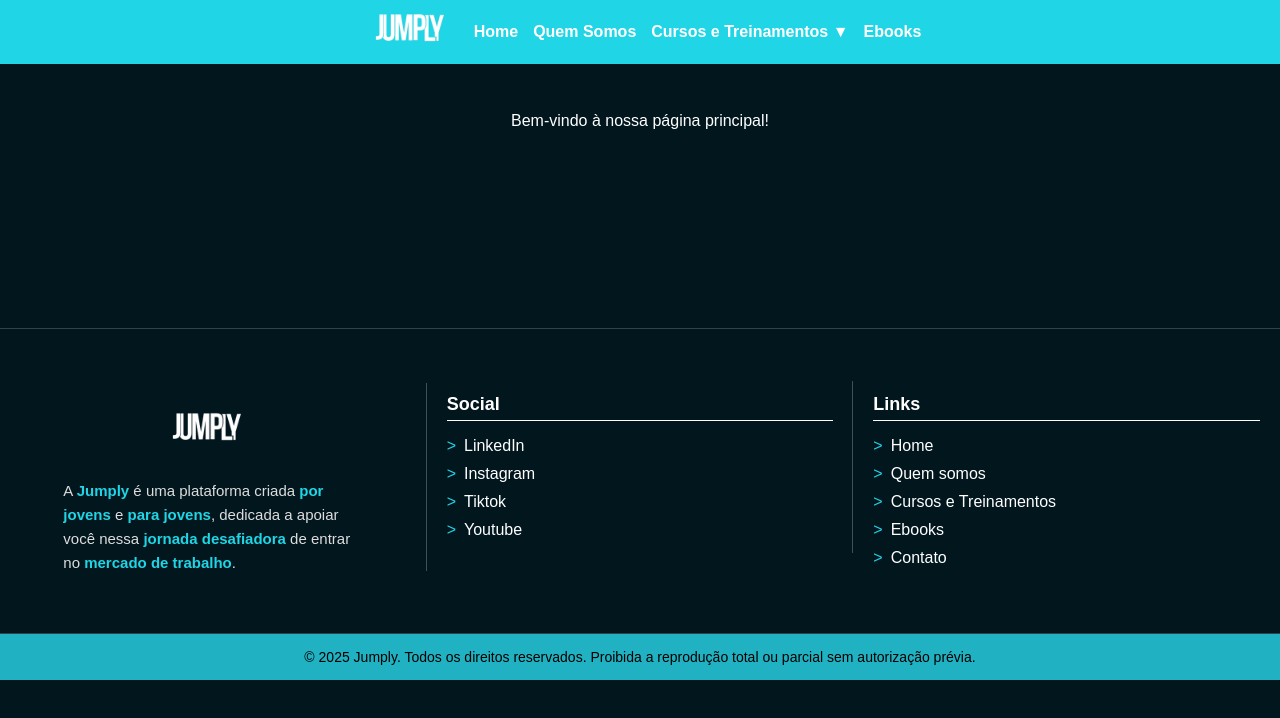
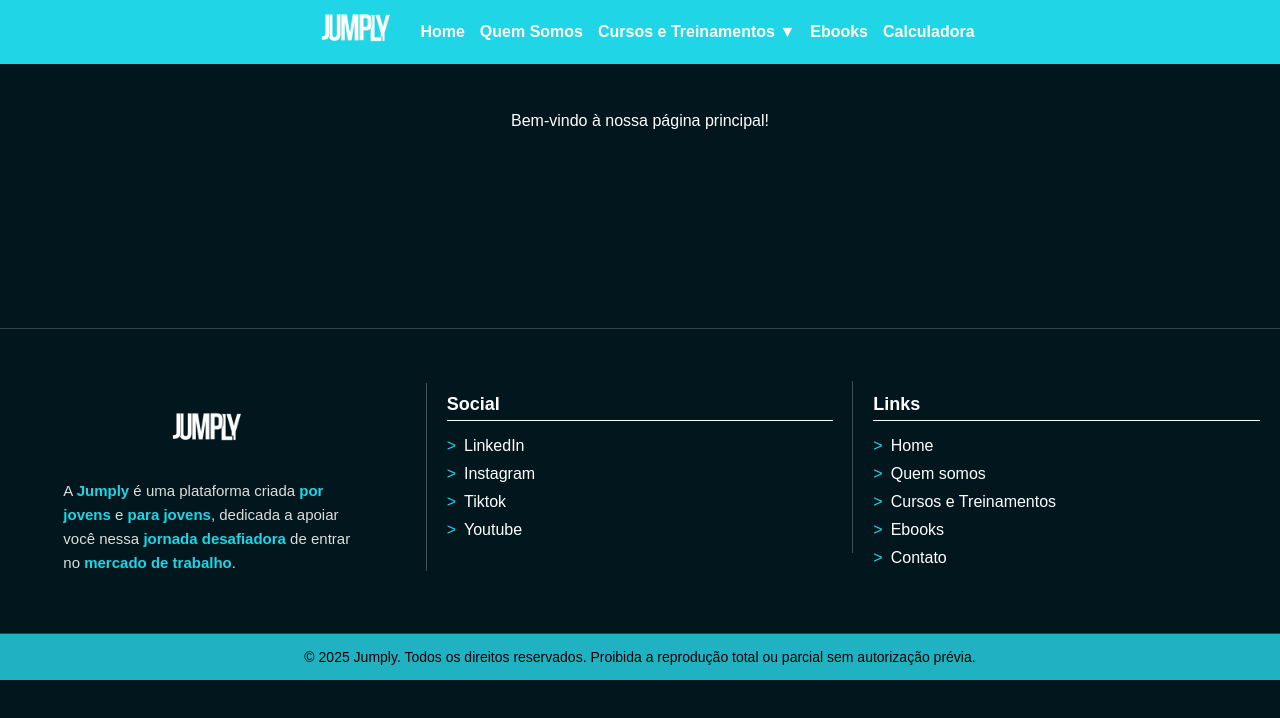
Before and after one commit to XGinnX/Jumply, a plain HTML site: page Index.html in a window 1280 px wide. Drawn offline with Linux system fonts and the light colour scheme.

Commit message:
feat: adicionando nova pagina

```diff
--- a/Index.html
+++ b/Index.html
@@ -27,6 +27,7 @@
                     </ul>
                 </div>
                 <a onclick="loadPage('testes.html')">Ebooks</a>
+                <a onclick="loadPage('testes.html')">Calculadora</a>
             </div>
         </nav>
     </header>
```
